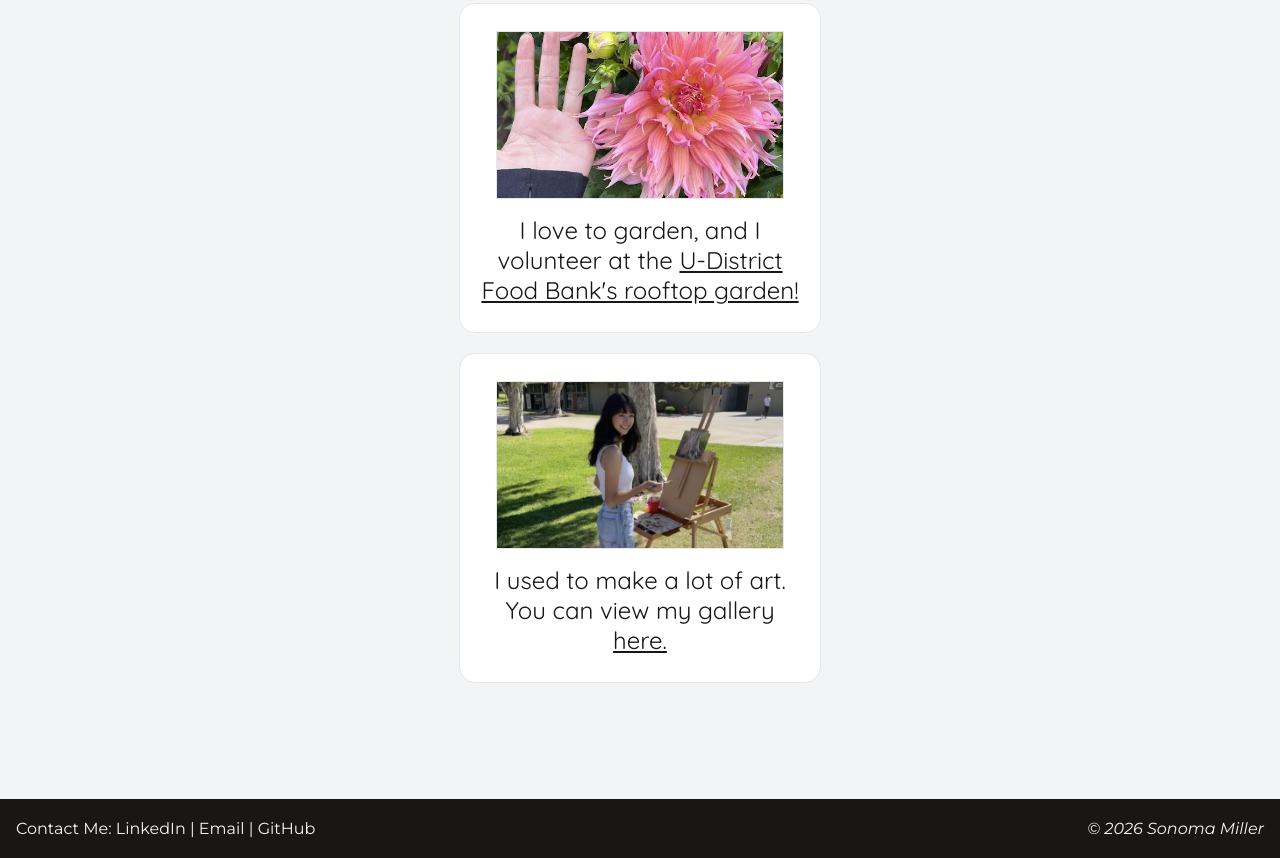
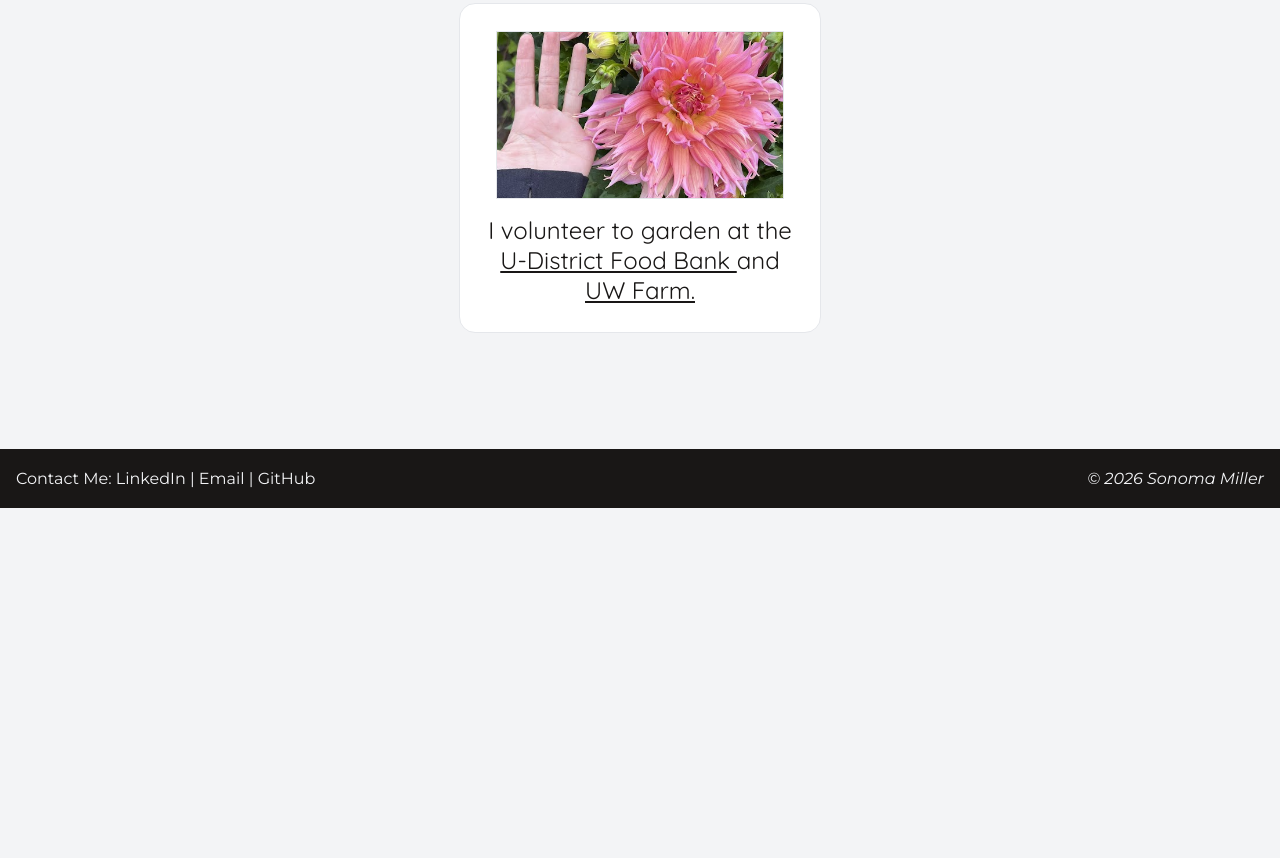
Before and after one commit to SonomaMiller/personal-website, a website: page index.html in a window 1280 px wide. Shown: the part 2464-3322 px from the top of the page. After the commit the page ends 2972 px from the top, so only its background shows below. Drawn offline with Linux system fonts and the light colour scheme.

Commit message:
update food bank/uw farm link

```diff
--- a/index.html
+++ b/index.html
@@ -118,17 +118,9 @@
                         <div class="card_img">
                             <img src="img/gardening-icon.png" alt="a huge dahlia">
                         </div>
-                        <div class="card_title">I love to garden, and I volunteer at the <a
-                                href="https://www.udistrictfoodbank.org/services/rooftop-roots/">U-District Food Bank's
-                                rooftop garden!</a></div>
-                    </div>
-
-                    <div class="card">
-                        <div class="card_img">
-                            <img src="img/art-icon.png" alt="sonoma painting on an easel">
-                        </div>
-                        <div class="card_title">I used to make a lot of art. You can view my gallery <a
-                                href="gallery.html">here.</a></div>
+                        <div class="card_title">I volunteer to garden at the <a
+                                href="https://www.udistrictfoodbank.org/services/rooftop-roots/">U-District Food Bank
+                            </a> and <a href="https://botanicgardens.uw.edu/center-for-urban-horticulture/gardens/uw-farm/">UW Farm.</a></div>
                     </div>
                 </div>
             </div>
```
